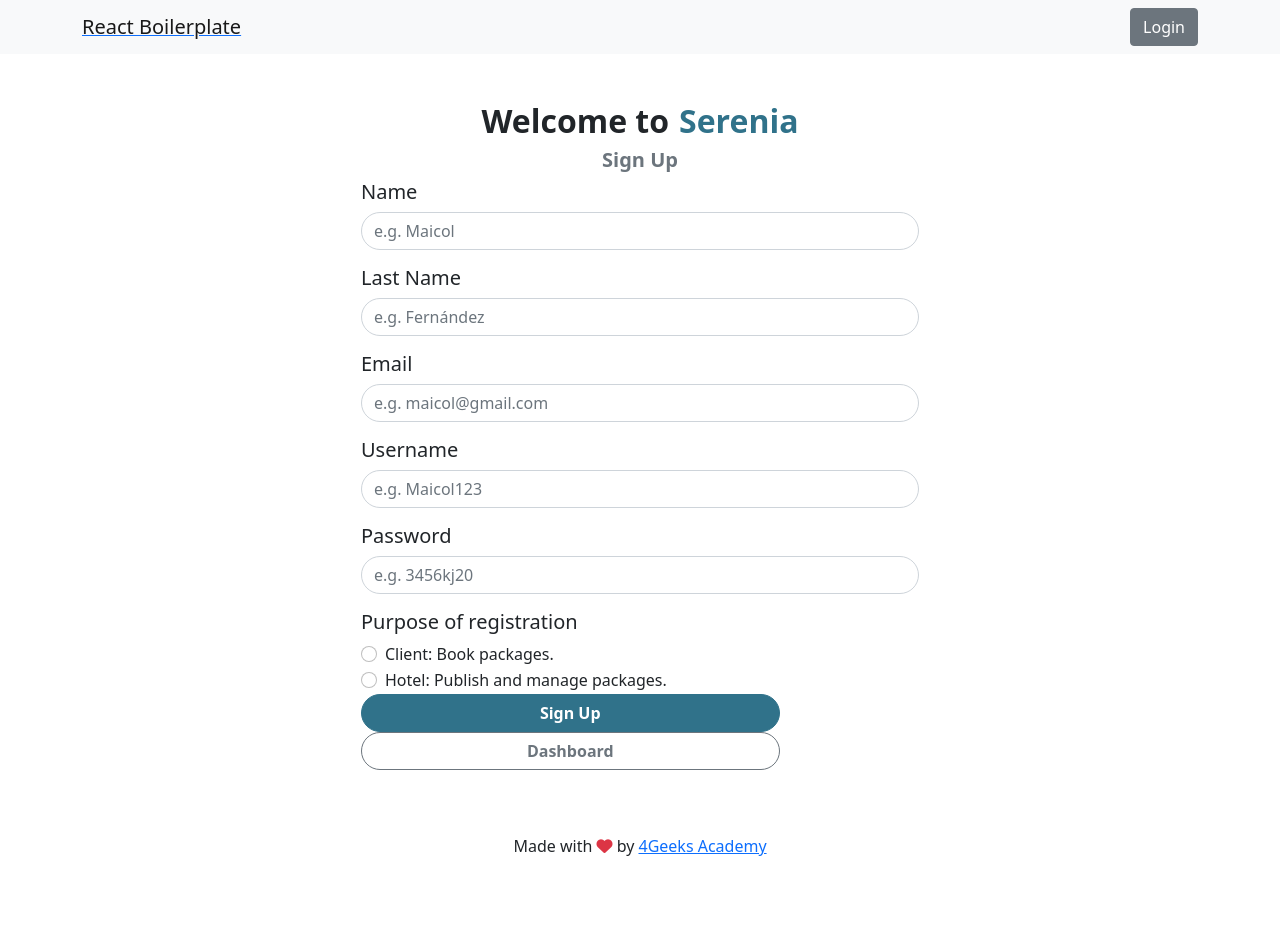
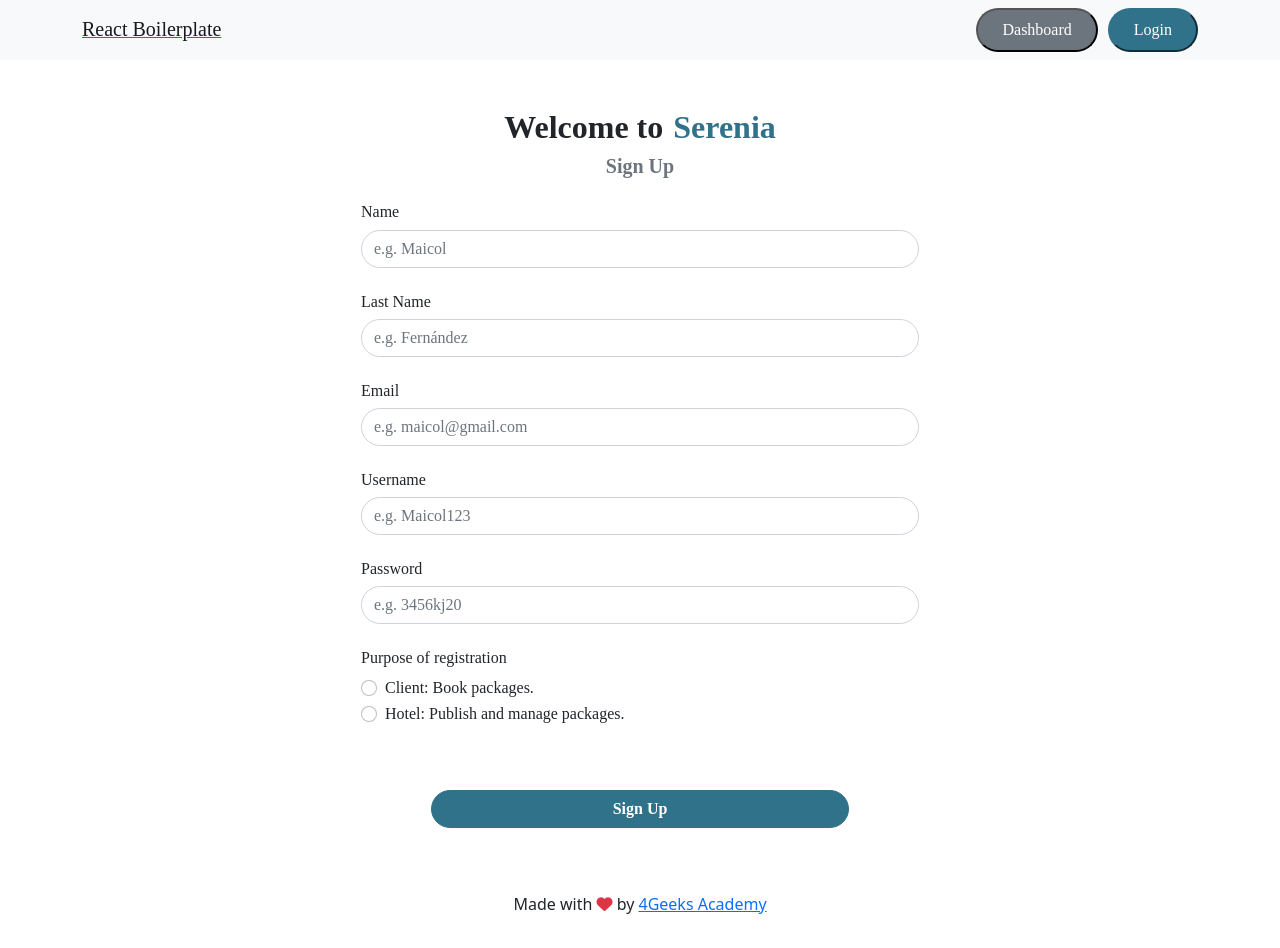
Before and after one commit to 4GeeksAcademy/Hotel-Booking-App-Final-Project, a React app: page /signup in a window 1280 px wide. Before the commit the page ends 890 px from the top, so only its background shows below. Built offline with nearby package versions, Linux system fonts and the light colour scheme; no server answers; a web font is replaced by a local one.

Commit message:
diseño funcional de front y back del sign up

```diff
--- a/src/front/js/component/navbar.js
+++ b/src/front/js/component/navbar.js
@@ -1,10 +1,12 @@
 import React from "react";
-import { Link, useLocation } from "react-router-dom";
+import { Link, useLocation, useNavigate } from "react-router-dom";
 
 export const Navbar = () => {
 	const location = useLocation();
+	const navigate = useNavigate();
+
 	return (
-		<nav className="navbar navbar-light bg-light">
+		<nav className="navbar navbar-light bg-light FontDesign">
 			<div className="container">
 				<Link to="/">
 					<span className="navbar-brand mb-0 h1">React Boilerplate</span>
@@ -18,13 +20,22 @@ export const Navbar = () => {
 						</Link>
 					)}
 
+					{/* Botón de regreso al Dashboard (home) dentro de Vista SignUp */}
+					{location.pathname === "/signup" && (
+						<button
+							className="btndashboard-signup"
+							onClick={() => navigate("/")}
+						>
+							Dashboard
+						</button>
+					)}
+
 					{/* Botón de Login dentro de Vista SignUp */}
 					{location.pathname === "/signup" && (
-						<button className="btn btn-secondary">
+						<button className="btnlogin-signup" onClick={() => navigate("/login")}>
 							Login
 						</button>
 					)}
-
 				</div>
 
 			</div>
--- a/src/front/js/pages/signup.jsx
+++ b/src/front/js/pages/signup.jsx
@@ -31,7 +31,7 @@ export const SignUp = () => {
     };
 
     return (
-        <div className="container py-5">
+        <div className="FontDesign container py-5">
             <div className="col-12 col-md-8 col-lg-6 mx-auto">
 
                 {/* Titulo de la Vista */}
@@ -44,7 +44,7 @@ export const SignUp = () => {
 
                 <form onSubmit={handleSubmit} className="eb-garamond">
                     {/* Pregunta 1 - Registro */}
-                    <h5>Name</h5>
+                    <h5 className="fs-6 mt-4">Name</h5>
                     <div className="input-group mb-3">
                         <input
                             type="text"
@@ -57,7 +57,7 @@ export const SignUp = () => {
                     </div>
 
                     {/* Pregunta 2 - Registro */}
-                    <h5>Last Name</h5>
+                    <h5 className="fs-6 mt-4">Last Name</h5>
                     <div className="input-group mb-3">
                         <input
                             type="text"
@@ -70,7 +70,7 @@ export const SignUp = () => {
                     </div>
 
                     {/* Pregunta 3 - Registro */}
-                    <h5>Email</h5>
+                    <h5 className="fs-6 mt-4">Email</h5>
                     <div className="input-group mb-3">
                         <input
                             type="email"
@@ -83,7 +83,7 @@ export const SignUp = () => {
                     </div>
 
                     {/* Pregunta 4 - Registro */}
-                    <h5>Username</h5>
+                    <h5 className="fs-6 mt-4">Username</h5>
                     <div className="input-group mb-3">
                         <input
                             type="text"
@@ -96,7 +96,7 @@ export const SignUp = () => {
                     </div>
 
                     {/* Pregunta 5 - Registro */}
-                    <h5>Password</h5>
+                    <h5 className="fs-6 mt-4">Password</h5>
                     <div className="input-group mb-3">
                         <input
                             type="password"
@@ -109,7 +109,7 @@ export const SignUp = () => {
                     </div>
 
                     {/* Pregunta 6 - Registro */}
-                    <h5>Purpose of registration</h5>
+                    <h5 className="fs-6 mt-4">Purpose of registration</h5>
                     <div className="form-check">
                         <input
                             className="form-check-input"
@@ -141,13 +141,19 @@ export const SignUp = () => {
                         </label>
                     </div>
 
-                    <div>
-                        <button type="submit" className="btn w-75 btn-secondary d-flex align-items-center justify-content-center rounded-pill" style={{ backgroundColor: "#30728A", borderColor: "#30728A", fontWeight: "bold" }}>Sign Up</button>
-                        <Link to="/" className="btn btn-outline-secondary d-flex align-items-center justify-content-center rounded-pill w-75" style={{ fontWeight: "bold" }}>Dashboard</Link>
+                    <div className="d-flex flex-column align-items-center justify-content-center mt-5">
+                        <button
+                            type="submit"
+                            className="btn w-75 btn-secondary d-flex align-items-center justify-content-center rounded-pill mt-3"
+                            style={{ backgroundColor: "#30728A", borderColor: "#30728A", fontWeight: "bold" }}
+                        >
+                            Sign Up
+                        </button>
                     </div>
 
+
                 </form>
-            </div>
+            </div >
 
             {toastMessage && (
                 <div className="toast-container position-fixed top-0 end-0 p-3" style={{ zIndex: 1050 }}>
@@ -168,6 +174,6 @@ export const SignUp = () => {
                     </div>
                 </div>
             )}
-        </div>
+        </div >
     );
 };
--- a/src/front/styles/index.css
+++ b/src/front/styles/index.css
@@ -1,3 +1,28 @@
-/*
-    General Styles used on every website (Don't Repeat Yourself)
-*/
+/* Fuente del Proyecto */
+.FontDesign{
+    font-family: "Doppio One", serif;
+  font-weight: 400;
+  font-style: normal;
+}
+
+
+/* CSS DEL SIGN UP */
+.btndashboard-signup {
+    background-color: #6c757d;
+    color: #ffffff;
+    border-radius: 50rem;
+    padding: 0.5rem 1.5rem;
+    text-decoration: none;
+    margin-right: 10px;
+}
+.btndashboard-signup:hover {
+    color: #ffffff;
+}
+.btnlogin-signup {
+    background-color: #30728A;
+    border-color: #30728A;
+    color: #ffffff;
+    border-radius: 50rem;
+    padding: 0.5rem 1.5rem;
+    text-decoration: none;
+}
--- a/template.html
+++ b/template.html
@@ -1,19 +1,33 @@
 <!DOCTYPE html>
 <html class="h-100">
+
 <head>
     <meta name="viewport" content="width=device-width, initial-scale=1.0">
     <meta charset="UTF-8">
     <title>Hello Rigo with Vanilla.js</title>
-        <link href="https://cdn.jsdelivr.net/npm/bootstrap@5.1.3/dist/css/bootstrap.min.css" rel="stylesheet" integrity="sha384-1BmE4kWBq78iYhFldvKuhfTAU6auU8tT94WrHftjDbrCEXSU1oBoqyl2QvZ6jIW3" crossorigin="anonymous">
+    <link href="https://cdn.jsdelivr.net/npm/bootstrap@5.1.3/dist/css/bootstrap.min.css" rel="stylesheet"
+        integrity="sha384-1BmE4kWBq78iYhFldvKuhfTAU6auU8tT94WrHftjDbrCEXSU1oBoqyl2QvZ6jIW3" crossorigin="anonymous">
     <!-- FontAwesome v6.1.2 -->
     <link rel="stylesheet" href="https://cdnjs.cloudflare.com/ajax/libs/font-awesome/6.1.2/css/all.min.css">
+    <!-- Fuentes Google Fonts -->
+    <link rel="preconnect" href="https://fonts.googleapis.com">
+    <link rel="preconnect" href="https://fonts.gstatic.com" crossorigin>
+    <link
+        href="https://fonts.googleapis.com/css2?family=Dancing+Script:wght@400..700&family=Doppio+One&family=EB+Garamond:ital,wght@0,400..800;1,400..800&family=Lobster&display=swap"
+        rel="stylesheet">
 
 </head>
+
 <body class="h-100">
     <div id="app" class="h-100"></div>
 
-        <script src="https://cdn.jsdelivr.net/npm/@popperjs/core@2.10.2/dist/umd/popper.min.js" integrity="sha384-7+zCNj/IqJ95wo16oMtfsKbZ9ccEh31eOz1HGyDuCQ6wgnyJNSYdrPa03rtR1zdB" crossorigin="anonymous"></script>
-        <script src="https://cdn.jsdelivr.net/npm/bootstrap@5.1.3/dist/js/bootstrap.min.js" integrity="sha384-QJHtvGhmr9XOIpI6YVutG+2QOK9T+ZnN4kzFN1RtK3zEFEIsxhlmWl5/YESvpZ13" crossorigin="anonymous"></script>
+    <script src="https://cdn.jsdelivr.net/npm/@popperjs/core@2.10.2/dist/umd/popper.min.js"
+        integrity="sha384-7+zCNj/IqJ95wo16oMtfsKbZ9ccEh31eOz1HGyDuCQ6wgnyJNSYdrPa03rtR1zdB"
+        crossorigin="anonymous"></script>
+    <script src="https://cdn.jsdelivr.net/npm/bootstrap@5.1.3/dist/js/bootstrap.min.js"
+        integrity="sha384-QJHtvGhmr9XOIpI6YVutG+2QOK9T+ZnN4kzFN1RtK3zEFEIsxhlmWl5/YESvpZ13"
+        crossorigin="anonymous"></script>
 
 </body>
+
 </html>
```
Lines whose indentation alone changed are shown as unchanged.
